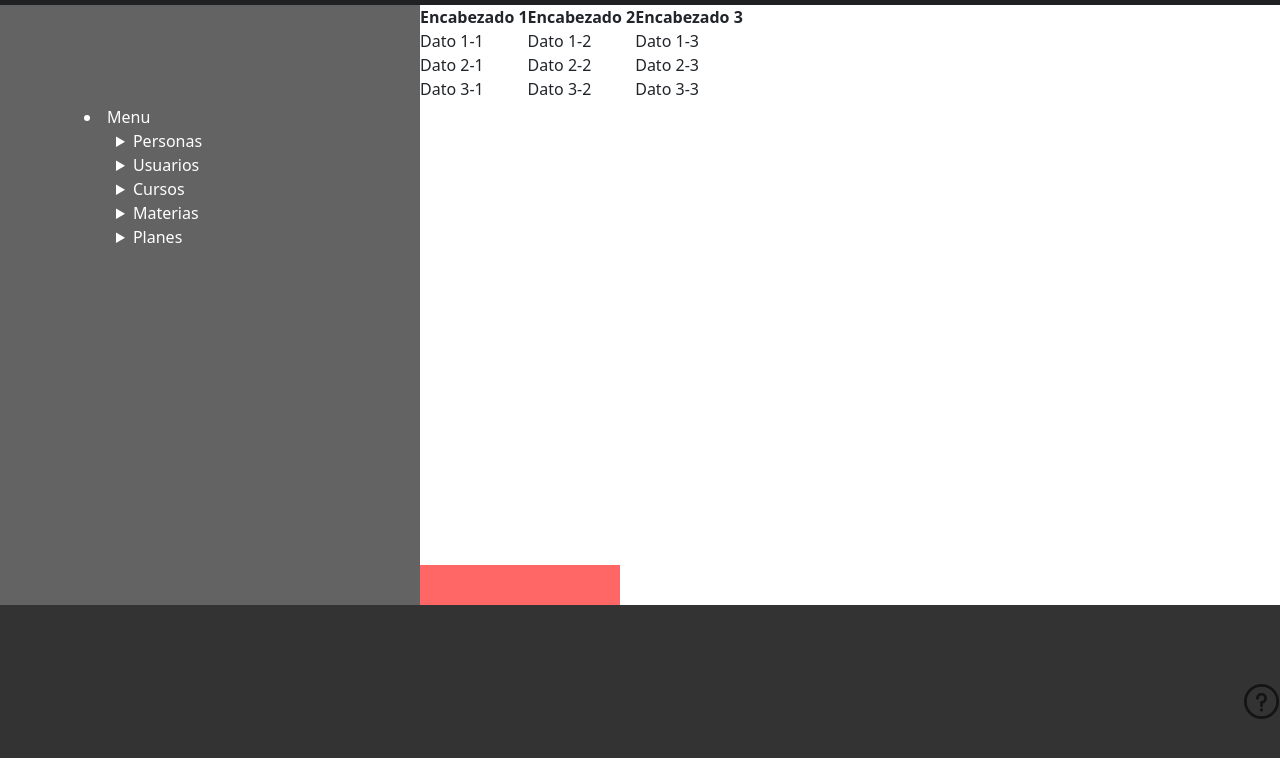
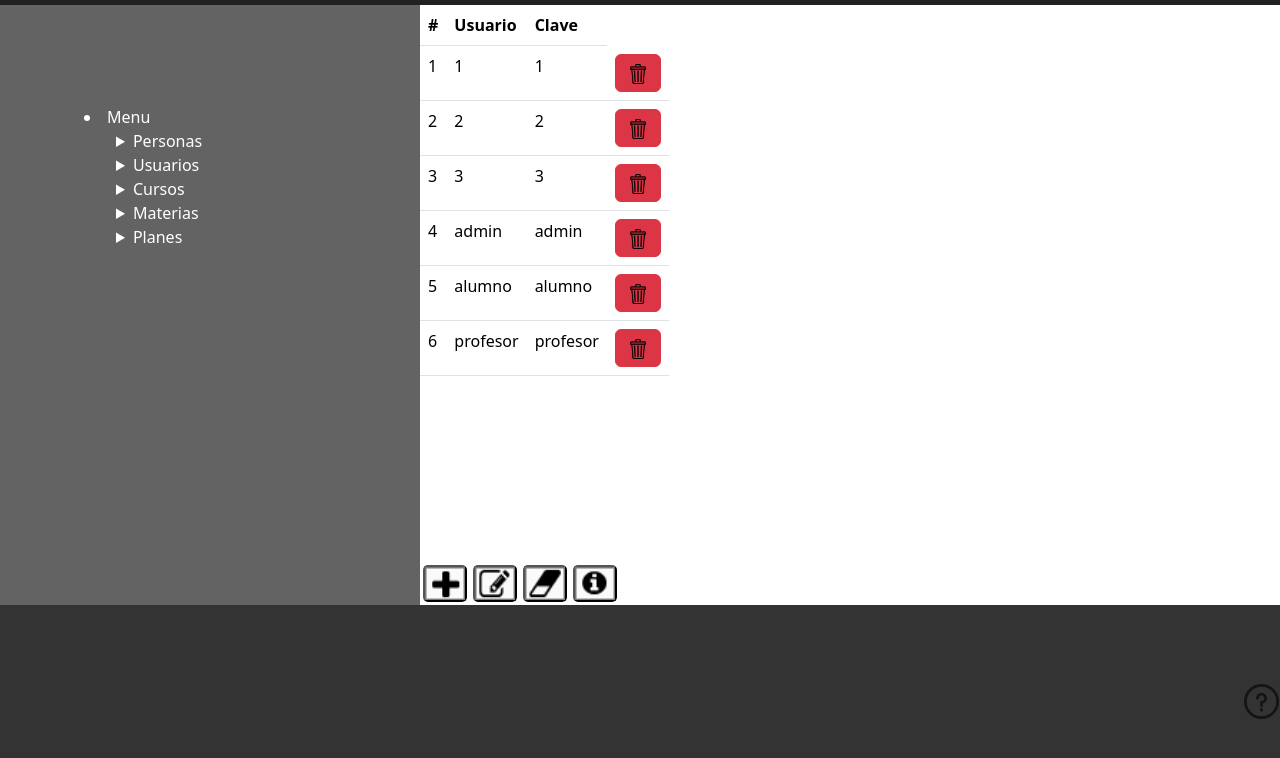
Before and after one commit to Xraidth/UTN-FRRO-Proyecto-WEB-2024, a website: page Web/main.html in a window 1280 px wide. Shown: the part 62-820 px from the top of the page. Drawn offline with nearby package versions, Linux system fonts and the light colour scheme.

Commit message:
Agregado de funcionalidad en el main y retoques en el css

```diff
--- a/Web/js/Entidades/usuario.js
+++ b/Web/js/Entidades/usuario.js
@@ -4,3 +4,6 @@ class Usuario {
         this.clave =clave;
     }
 }
+
+const usuarios = [];
+usuarios.push(new Usuario('1', '1'), new Usuario('2', '2'), new Usuario('3', '3'), new Usuario('admin', 'admin'), new Usuario('alumno', 'alumno'), new Usuario('profesor', 'profesor'));
--- a/Web/js/Utilidades/login.js
+++ b/Web/js/Utilidades/login.js
@@ -4,9 +4,7 @@
     const txtClave = document.getElementById('txtClave');
     const loginForm =  document.getElementById('loginForm');
 
-    const usuarios = [];
 
-    usuarios.push(new Usuario('1', '1'), new Usuario('2', '2'), new Usuario('3', '3'), new Usuario('admin', 'admin'), new Usuario('alumno', 'alumno'), new Usuario('profesor', 'profesor'));
 
 
 
--- /dev/null
+++ b/Web/js/Utilidades/main.js
@@ -0,0 +1,53 @@
+const main_main_tbody = document.getElementById('main_main_tbody');
+
+window.addEventListener('load', function() {
+    cargarTabla();
+});
+
+function cargarTabla(){
+    main_main_tbody.innerHTML = "";
+    if (usuarios.length > 0) {
+        usuarios.forEach((usu, index) => {
+            main_main_tbody.appendChild(crearFila(usu, index));
+        });
+    }
+}
+
+function crearFila(usu, index){
+    const fila = document.createElement('tr');
+
+    const nroFila = document.createElement('td');
+    nroFila.innerHTML = (++index).toString();
+    fila.appendChild(nroFila);
+
+    for (const u in usu) {
+        if (usu.hasOwnProperty(u)) {
+            const celda = document.createElement('td');
+            celda.innerHTML = usu[u].toString();
+            fila.appendChild(celda);
+        }
+    }
+
+    const btnFila = document.createElement('td');
+    const btnBorrado = document.createElement('button');
+    const imgbtnBorrado = document.createElement('img');
+
+    btnBorrado.className = 'btn btn-danger btnBorrado';
+
+    btnBorrado.addEventListener('click', (e) => {eliminarFila(usu);});
+
+    imgbtnBorrado.src = './Imagenes/eliminar.png';
+    imgbtnBorrado.className = 'imgbtnBorrado';
+    btnBorrado.appendChild(imgbtnBorrado);
+
+    btnFila.appendChild(btnBorrado);
+    fila.appendChild(btnFila);
+
+
+    return fila;
+}
+function eliminarFila(usu){
+    const nroUsu = usuarios.indexOf(usu);
+    usuarios.splice(nroUsu, 1);
+    cargarTabla();
+}
--- a/Web/main.html
+++ b/Web/main.html
@@ -84,35 +84,35 @@
         </div>
         <div class="main_main_div2">
 
-            <table>
-                <thead>
+            <table class="main_main_table table">
+                <thead class="main_main_thead table-ligth">
                   <tr>
-                    <th>Encabezado 1</th>
-                    <th>Encabezado 2</th>
-                    <th>Encabezado 3</th>
+                    <th>#</th>
+                    <th>Usuario</th>
+                    <th>Clave</th>
                   </tr>
                 </thead>
-                <tbody>
-                  <tr>
-                    <td>Dato 1-1</td>
-                    <td>Dato 1-2</td>
-                    <td>Dato 1-3</td>
-                  </tr>
-                  <tr>
-                    <td>Dato 2-1</td>
-                    <td>Dato 2-2</td>
-                    <td>Dato 2-3</td>
-                  </tr>
-                  <tr>
-                    <td>Dato 3-1</td>
-                    <td>Dato 3-2</td>
-                    <td>Dato 3-3</td>
-                  </tr>
+                <tbody class="main_main_tbody" id="main_main_tbody">
                 </tbody>
               </table>
 
 
-              <div class="main_botonera"></div>
+              <div class="main_botonera">
+                <button class="btnBotonera btnAgregar">
+                  <img src="./Imagenes/add.png" class="imgBotonera" alt="">
+                </button>
+                <button class="btnBotonera btnModificar">
+                  <img src="./Imagenes/edit.png" class="imgBotonera" alt="">
+                </button>
+                <button class="btnBotonera btnBorrar">
+                  <img src="./Imagenes/delete.png" class="imgBotonera" alt="">
+                </button>
+                <button class="btnBotonera btnConsultar">
+                  <img src="./Imagenes/info.png" class="imgBotonera" alt="">
+                </button>
+
+
+              </div>
         </div>
 
 
@@ -127,5 +127,7 @@
           </div>
     </footer>
     <script src="https://cdn.jsdelivr.net/npm/bootstrap@5.3.2/dist/js/bootstrap.bundle.min.js" integrity="sha384-C6RzsynM9kWDrMNeT87bh95OGNyZPhcTNXj1NW7RuBCsyN/o0jlpcV8Qyq46cDfL" crossorigin="anonymous"></script>
+    <script src="./js/Entidades/usuario.js" type="text/javascript"></script>
+    <script src="./js/Utilidades/main.js" type="text/javascript"></script>
 </body>
 </html>
--- a/Web/scss/components/_footer.scss
+++ b/Web/scss/components/_footer.scss
@@ -9,6 +9,15 @@ position: relative;
     left: 97.2%;
     top: 93.2%;
     opacity: 60%;
+    transition:0.2s;
+}
+.img__ayuda:hover{
+    width: 40px;
+    opacity: 100%;
+    left: 97%;
+    top: 93%;
+    transform: rotate(-5deg);
+
 }
 
 /*--------Main--------*/
--- a/Web/scss/components/_header.scss
+++ b/Web/scss/components/_header.scss
@@ -30,7 +30,14 @@ body, html {
 .logo{
     display: flex;
     align-items: center;
+    transition: 0.1s;
 }
+.logo:hover{
+    filter: brightness(1.5);
+    transform: scale(1.009);
+    box-shadow: 0 0 1px rgba(253, 253, 253, 0.02);
+}
+
 
 .logo__texto{
     color: #ffffff;
@@ -38,7 +45,11 @@ body, html {
     margin-left: 10px;
     margin-top: 5px;
     font-size: 22px;
+
 }
+
+
+
 
 .btnIngreso{
 margin-left: 1%;
--- a/Web/scss/components/_section.scss
+++ b/Web/scss/components/_section.scss
@@ -216,15 +216,43 @@ flex-direction: row;
     }
 
     .main_botonera{
-        height: 40px;
-        width: 200px;
-        background-color: red;
+
         position: absolute;
         box-sizing: border-box;
         bottom: 0;
-        opacity: 60%;
+        display: flex;
+        flex-direction: row;
+        align-items: center;
+        justify-content: center;
+
 
     }
+
+    .imgBotonera{
+        width: 40px;
+        background-color: rgb(250, 250, 250);
+        transition: width 0.1s;
+    }
+    .btnBotonera{
+
+        margin: 3px;
+        border-radius: 5px;
+
+
+    }
+    .imgBotonera:hover{
+        width: 50px;
+        box-shadow: 0 0 50px rgba(255, 255, 255, 0.2);
+        filter: brightness(1.0);
+    }
+
+    .btnBorrado{
+        display: flex;
+        justify-content: center;
+        align-items: center;
+
+    }
+    .imgbtnBorrado{ width: 20px;}
 
 
 /*----------Ayuda-----------*/
```
Also changed, not shown: Web/Imagenes/add.png (added), Web/Imagenes/delete.png (added), Web/Imagenes/edit.png (added), Web/Imagenes/eliminar.png (added), Web/Imagenes/info.png (added), Web/css/style.css, 1 other file.
